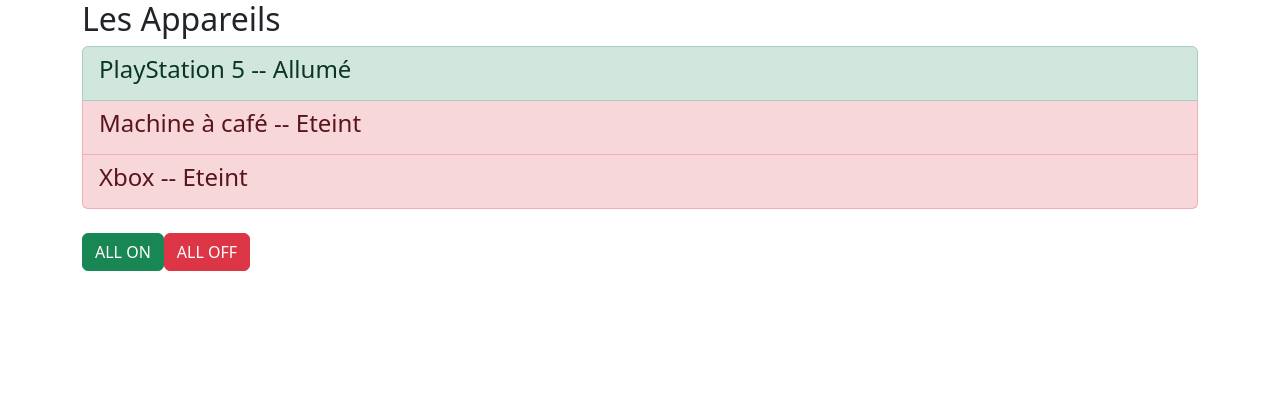
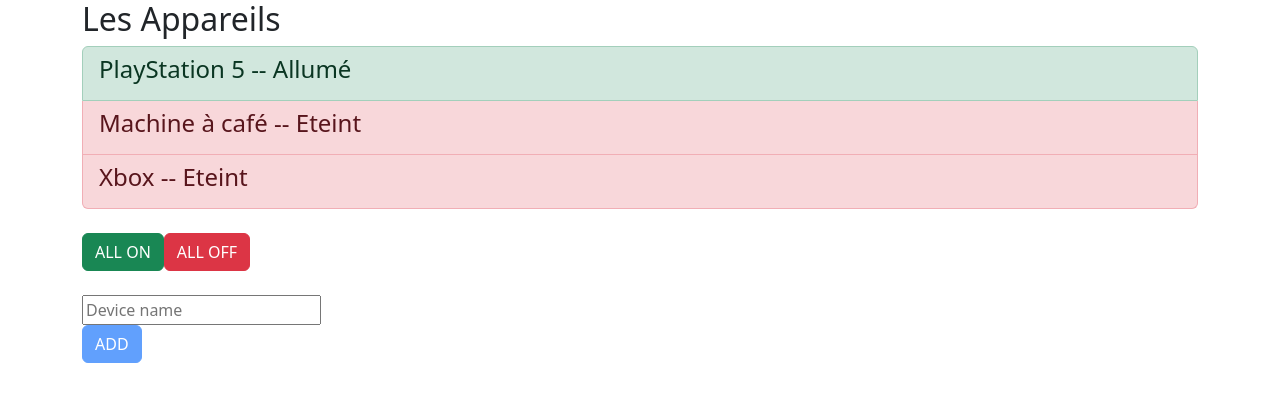
Before and after one commit to bjalon/react-training, a React (Vite) app: page / in a window 1280 px wide. Shown: the top 402 px of the page. Built offline with nearby package versions, Linux system fonts and the light colour scheme.

Commit message:
Component : TP3 - with form

```diff
--- a/src/App.tsx
+++ b/src/App.tsx
@@ -2,14 +2,16 @@
 import Device from "./models/Device.ts";
 import DeviceComponent from "./components/DeviceComponent.tsx";
 import {useState} from "react";
-const devices: Device[] =[
-    {name:'PlayStation 5', isUp:true},
-    {name:'Machine à café', isUp:false},
-    {name:'Xbox', isUp:false}
+
+const devices: Device[] = [
+    {name: 'PlayStation 5', isUp: true},
+    {name: 'Machine à café', isUp: false},
+    {name: 'Xbox', isUp: false}
 ]
 
 export default function App() {
     const [myDevices, updateMyDevices] = useState<Device[]>(devices)
+    const [newDevice, updateNewDevice] = useState<string>("")
 
     const updateDeviceByIndex = (index: number, isUp: boolean) => {
         const myDevicesUpdated = [...myDevices]
@@ -29,6 +31,22 @@
         updateMyDevices(myDevicesUpdated)
     }
 
+    function isAddDisabled(): boolean {
+        return newDevice.length < 1
+    }
+
+    function addDevice() {
+        if (newDevice.length > 0) {
+            const myDevicesUpdated = [...myDevices]
+            myDevicesUpdated.push({
+                name: newDevice,
+                isUp: false,
+            })
+            updateNewDevice('')
+            updateMyDevices(myDevicesUpdated)
+        }
+    }
+
     return <>
         {
             <div className="container">
@@ -39,13 +57,23 @@
                         <ul className="list-group">
                             {
                                 myDevices.map((device: Device, index: number) =>
-                                    <DeviceComponent index={index} device={device} update={updateDeviceByIndex} />)
+                                    <DeviceComponent key={index} index={index} device={device} update={updateDeviceByIndex}/>)
                             }
                         </ul>
                         <br/>
+
                         <button className="btn btn-success" onClick={doAllOn}>ALL ON</button>
 
                         <button className="ml-2 btn btn-danger" onClick={doAllOff}>ALL OFF</button>
+
+                        <br/>
+                    </div>
+                    <div className="col-xs-12">
+                        <br/>
+                        <input type="text" placeholder="Device name" value={newDevice} onChange={(item) => updateNewDevice(item.target.value)}/>
+                        <br/>
+                        <button className="btn btn-primary" onClick={addDevice} disabled={isAddDisabled()}>ADD</button>
+
                     </div>
                 </div>
             </div>
```
